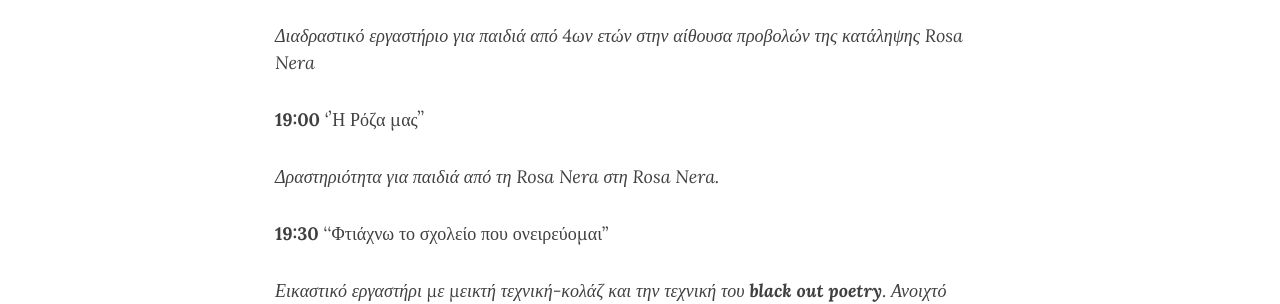
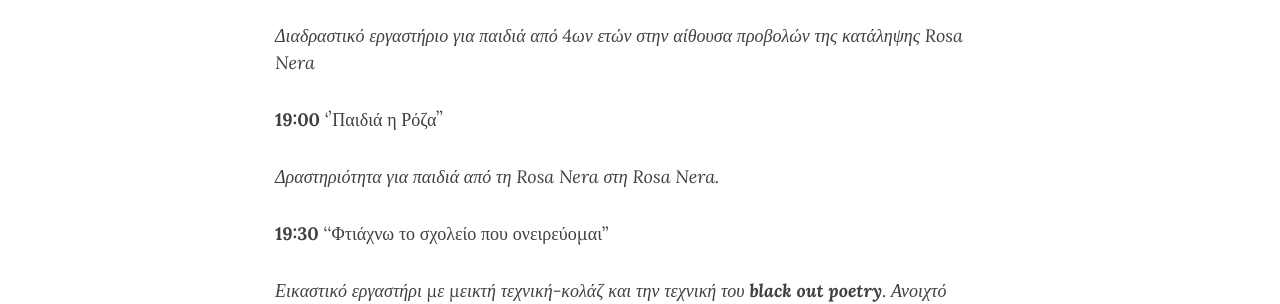
Before and after one commit to Trihmero/sch, a Jekyll site: the page built from _posts/2022-07-01-sch.md, in a window 1280 px wide and 900 px high, scrolled down 2714 px. Shown: the part 152-456 px from the top of the window. Built offline with Jekyll 4.4.1, drawn with Linux system fonts in a browser that asks for light colours; nearby versions of some CDN libraries.

Commit message:
Update 2022-07-01-sch.md

```diff
--- a/_posts/2022-07-01-sch.md
+++ b/_posts/2022-07-01-sch.md
@@ -96,7 +96,7 @@ _τις προηγούµενες µέρες γύρω από την εκπαίδ
 
 _Διαδραστικό εργαστήριο για παιδιά από 4ων ετών στην αίθουσα προβολών της κατάληψης Rosa Nera_
 
-**19:00** ‘ʼΗ Ρόζα µαςʼʼ
+**19:00** ‘ʼΠαιδιά η Ρόζαʼʼ
 
 _Δραστηριότητα για παιδιά από τη Rosa Nera στη Rosa Nera._
 
```
